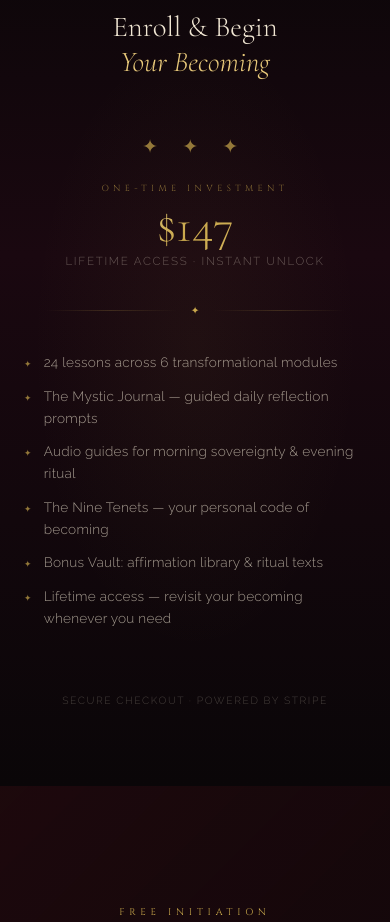
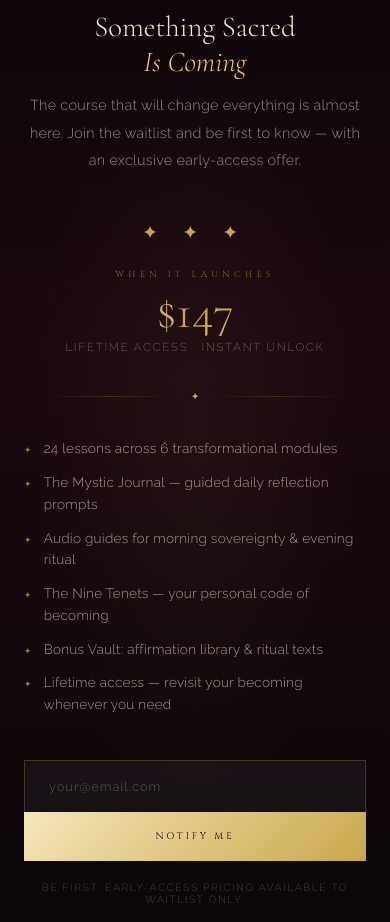
Before and after one commit to modernmysticwoman/Netlify, a plain HTML site: page index.html in a window 390 px wide. Shown: the part 6640-7562 px from the top of the page. Drawn offline with nearby package versions, Linux system fonts and the light colour scheme.

Commit message:
Course coming soon

```diff
--- a/index.html
+++ b/index.html
@@ -1050,20 +1050,21 @@
 <section class="enroll-section" id="enroll">
   <div class="enroll-inner">
     <p class="section-label reveal">The Glow Up Codex</p>
-    <h2 class="section-heading reveal" style="font-size: clamp(1.8rem, 4vw, 3rem); margin-bottom: 56px;">Enroll &amp; Begin<br><em>Your Becoming</em></h2>
+    <h2 class="section-heading reveal" style="font-size: clamp(1.8rem, 4vw, 3rem); margin-bottom: 12px;">Something Sacred<br><em>Is Coming</em></h2>
+    <p class="section-body reveal" style="margin: 0 auto 48px; text-align: center; max-width: 480px;">The course that will change everything is almost here. Join the waitlist and be first to know — with an exclusive early-access offer.</p>
 
-    <span class="enroll-spark">✦ ✦ ✦</span>
-      <p class="enroll-price-label">One-Time Investment</p>
-      <div class="enroll-price">$147</div>
-      <p class="enroll-price-note">Lifetime access · Instant unlock</p>
+    <span class="enroll-spark reveal">✦ ✦ ✦</span>
+    <p class="enroll-price-label reveal">When It Launches</p>
+    <div class="enroll-price reveal">$147</div>
+    <p class="enroll-price-note reveal">Lifetime access · Instant unlock</p>
 
-      <div class="enroll-divider">
+    <div class="enroll-divider reveal">
       <div class="eline"></div>
       <span style="color:var(--gold);font-size:.65rem;">✦</span>
       <div class="eline"></div>
     </div>
 
-      <ul class="enroll-includes">
+    <ul class="enroll-includes reveal">
       <li>24 lessons across 6 transformational modules</li>
       <li>The Mystic Journal — guided daily reflection prompts</li>
       <li>Audio guides for morning sovereignty &amp; evening ritual</li>
@@ -1072,13 +1073,11 @@
       <li>Lifetime access — revisit your becoming whenever you need</li>
     </ul>
 
-    <div class="stripe-wrap">
-      <stripe-buy-button
-        buy-button-id="buy_btn_1TPYdFRkxErY3Eu5GD60MNLo"
-        publishable-key="pk_live_51TNkKxRkxErY3Eu5egwF4tOt9uXMwYiAhAfexneWM7TMGnOCupbTNXdAKiEIjaKwOoG0RcsfOpKOIvwbTNMhCGfv00r8iopmwR"
-      ></stripe-buy-button>
+    <div class="join-form reveal" style="margin-top: 0;">
+      <input class="join-input" type="email" placeholder="your@email.com">
+      <button class="join-btn">Notify Me</button>
     </div>
-    <p class="enroll-guarantee">Secure checkout · Powered by Stripe</p>
+    <p class="enroll-guarantee reveal">Be first. Early-access pricing available to waitlist only.</p>
   </div>
 </section>
 
```
Lines whose indentation alone changed are shown as unchanged.
